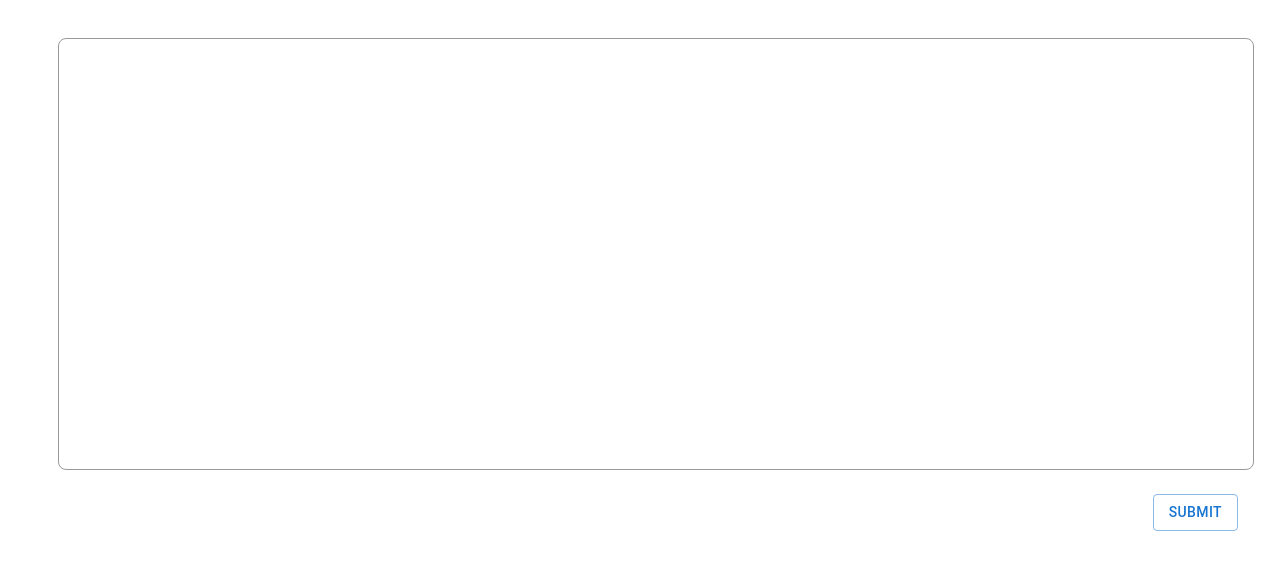
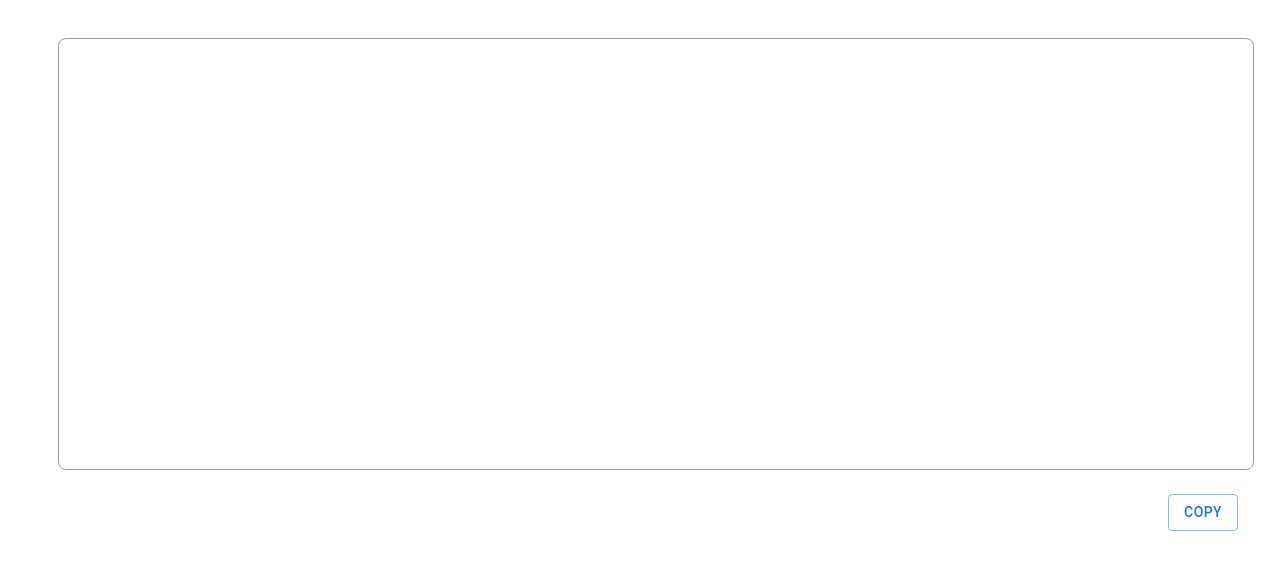
Before and after one commit to Meruem117/ts-tool, a React (Vite) app: page /snippet in a window 1280 px wide. Shown: the top 570 px of the page. Built offline with nearby package versions, Linux system fonts and the light colour scheme.

Commit message:
add copy

```diff
--- a/package.json
+++ b/package.json
@@ -20,8 +20,10 @@
   "devDependencies": {
     "@types/draft-js": "^0.11.10",
     "@types/react": "^18.0.28",
+    "@types/react-copy-to-clipboard": "^5.0.4",
     "@types/react-dom": "^18.0.11",
     "@vitejs/plugin-react": "^3.1.0",
+    "react-copy-to-clipboard": "^5.1.0",
     "typescript": "^4.9.3",
     "vite": "^4.2.0"
   }
--- a/src/pages/snippet/index.tsx
+++ b/src/pages/snippet/index.tsx
@@ -2,6 +2,7 @@
 import { Editor, EditorState, convertToRaw } from 'draft-js'
 import 'draft-js/dist/Draft.css'
 import { Button } from '@mui/material'
+import { CopyToClipboard } from 'react-copy-to-clipboard'
 import style from './index.module.css'
 
 const Snippet: React.FC = () => {
@@ -9,16 +10,20 @@
         EditorState.createEmpty()
     )
 
-    const submit = (): void => {
-        let blocks = convertToRaw(editorState.getCurrentContent())
+    const copy = (): string => {
+        const { blocks } = convertToRaw(editorState.getCurrentContent())
         console.log(blocks)
+        let body = ''
+        return body
     }
 
     return (
         <div className={style.editor}>
             <Editor editorState={editorState} onChange={setEditorState} />
             <div className={style.button}>
-                <Button variant="outlined" onClick={submit}>Submit</Button>
+                <CopyToClipboard text={copy()}>
+                    <Button variant="outlined">Copy</Button>
+                </CopyToClipboard>
             </div>
         </div>
     )
```
Also changed, not shown: 1 other file (tests, documents, lock files or other folders).
